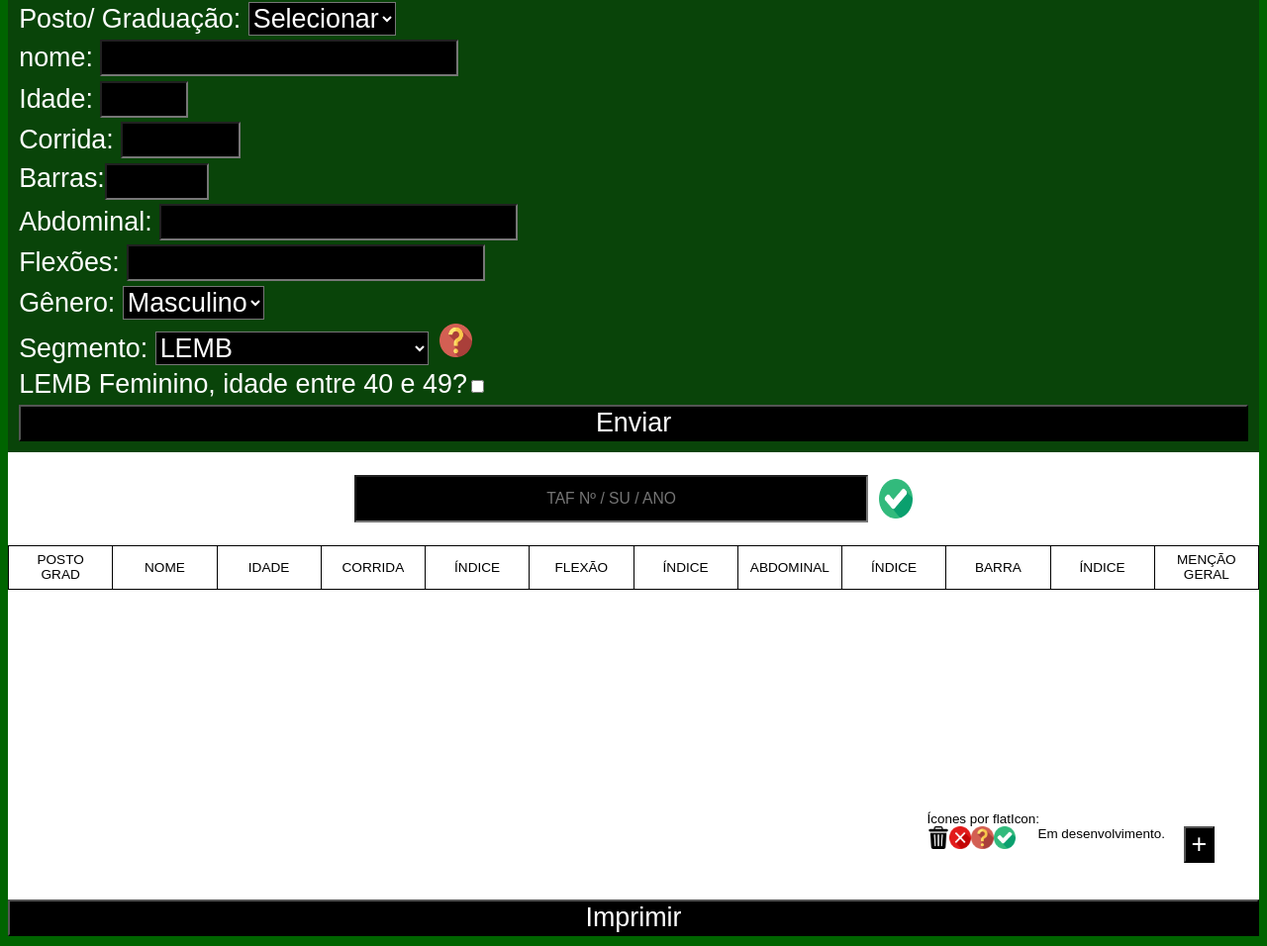
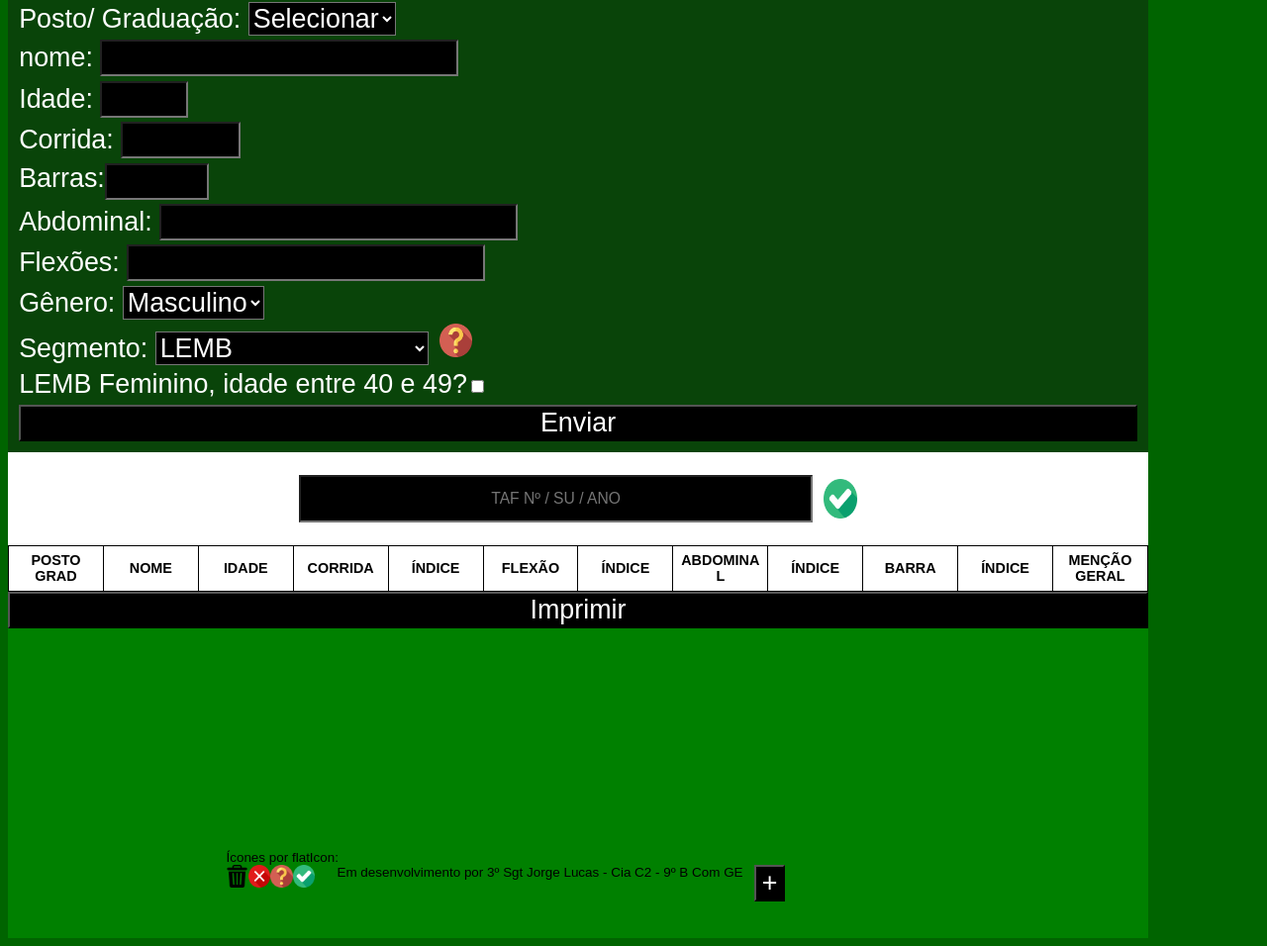
Before and after one commit to jlucasleal/calculadora-taf, a website built with webpack: page src/template.html in a window 1280 px wide. Shown: the part 73-1029 px from the top of the page at 99% size. Built offline with nearby package versions, Linux system fonts and the light colour scheme.

Commit message:
made footer changes

```diff
--- a/src/credits.js
+++ b/src/credits.js
@@ -4,12 +4,12 @@ import  trashIcon  from "./img/bin.png";
 import Checked from "./img/checked.png";
 
 export function credits(){
-    const resultBox = document.querySelector('#result-box');
+    const container = document.querySelector('#container');
     const credits = document.createElement('div');
 
     const creditsContainer = document.createElement('div');
     creditsContainer.id = 'credits-container';
-    resultBox.appendChild(creditsContainer);
+    container.appendChild(creditsContainer);
 
 
     credits.id = 'credits';
@@ -62,7 +62,7 @@ export function credits(){
     creditFive.id = 'credit-five';
 
     const creditFiveText = document.createElement('span');
-    creditFiveText.textContent = " Em desenvolvimento.";
+    creditFiveText.textContent = " Em desenvolvimento por 3º Sgt Jorge Lucas - Cia C2 - 9º B Com GE";
     creditFive.appendChild(creditFiveText);
 
     const creditFivePlus = document.createElement('button');
@@ -73,7 +73,7 @@ export function credits(){
         if(!document.querySelector('#credit-five-plus-added')){
             const creditFivePlusAdded = document.createElement('div');
             creditFivePlusAdded.id = "credit-five-plus-added";
-            creditFivePlusAdded.textContent = "por 3º Sgt Jorge Lucas - Cia C2 - 9º B Com GE. Qualquer erro, favor enviar email (jorgelucas.leal@eb.mil.br)";
+            creditFivePlusAdded.textContent = "Qualquer erro, favor enviar email (jorgelucas.leal@eb.mil.br)";
             creditFive.appendChild(creditFivePlusAdded);
             creditFivePlus.textContent = "-"
         } else {
--- a/src/styles.css
+++ b/src/styles.css
@@ -22,6 +22,12 @@ p {
 
 #container {
     background-color: green;
+    display: flex;
+    flex: 0;
+    flex-direction: column;
+    width: 90vw;;
+    min-width: 800px;
+    box-sizing: border-box;
 }
 
 #project-top {
@@ -150,8 +156,9 @@ thead{
 }
 
 #first-line td{
-    font-size: 1.7vh;
+    font-size: 1.8vh;
     padding: 0.3rem;
+    font-weight: bold;
 }
 
 th, td {
@@ -207,10 +214,9 @@ CONFIGURATION FOR PRINTING
     padding-top: 10rem;
     display: flex;
     flex-direction: column;
-    align-items: flex-end;
     width: fit-content;
-    align-self: flex-end;
     padding-right: 2rem;
+    align-self: center;
 }
 
 #credits-title {
@@ -233,13 +239,13 @@ CONFIGURATION FOR PRINTING
 }
 
 #credit-five span {
-    justify-self: flex-end;
     padding-left: 1rem;
 }
 
 #credit-five-plus {
     width: fit-content;
-    justify-self: end;
+    margin-left: 0.5rem;
+    justify-self: start;
 }
 
 #credit-five-plus-added {
```
Also changed, not shown: dist/main.js.
